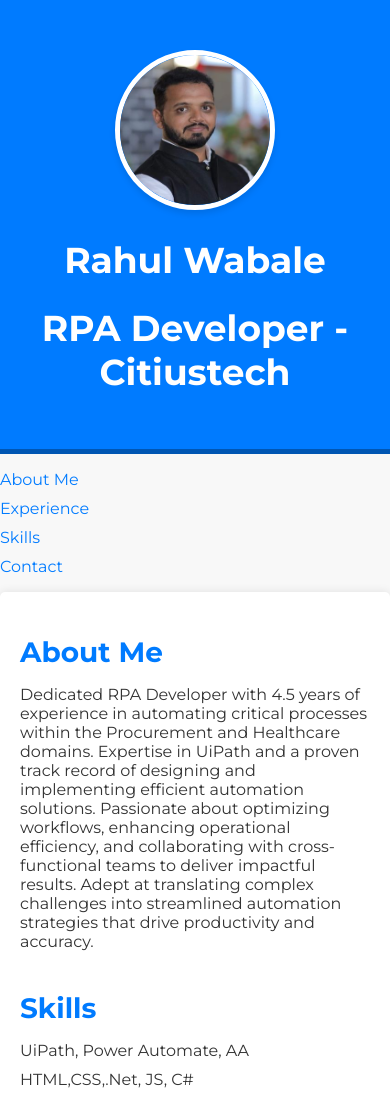
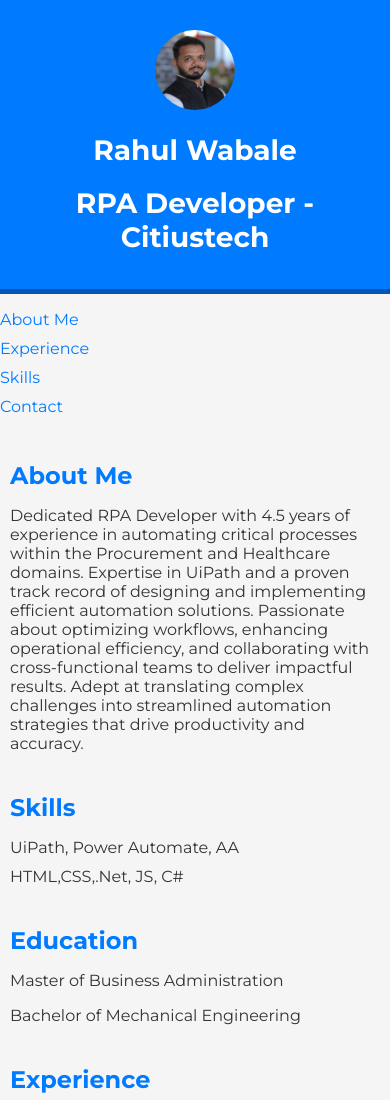
Before and after one commit to rahulwabale/RahulWabale.github.io, a plain HTML site: page index.html in a window 390 px wide. Shown: the top 1100 px of the page. Drawn offline with Linux system fonts and the light colour scheme.

Commit message:
Update style.css

```diff
--- a/style.css
+++ b/style.css
@@ -6,7 +6,7 @@ body {
     font-family: 'Montserrat', sans-serif;
     margin: 0;
     padding: 0;
-    background-color: #f8f8f8;
+    background-color: #f5f5f5;
     color: #333;
 }
 
@@ -19,16 +19,14 @@ header {
 }
 
 header img {
-    width: 150px;
-    height: 150px;
+    width: 150px; /* Default width */
+    height: 150px; /* Default height */
     border-radius: 50%;
-    border: 5px solid #fff;
-    box-shadow: 0 4px 6px rgba(0, 0, 0, 0.1);
 }
 
 header h1 {
     font-size: 36px;
-    margin-bottom: 5px;
+    margin-bottom: 10px;
 }
 
 header p {
@@ -39,9 +37,6 @@ main {
     max-width: 800px;
     margin: 0 auto;
     padding: 20px;
-    background-color: #fff;
-    box-shadow: 0 0 10px rgba(0, 0, 0, 0.1);
-    border-radius: 5px;
 }
 
 h2 {
@@ -82,7 +77,6 @@ footer {
 .social-links {
     list-style: none;
     padding: 0;
-    margin-top: 20px;
 }
 
 .social-links li {
@@ -99,3 +93,53 @@ footer {
 .social-links a:hover {
     color: #007bff;
 }
+
+/* Media Queries */
+@media (max-width: 767px) {
+    header {
+        padding: 30px 0;
+    }
+
+    header img {
+        width: 80px;
+        height: 80px;
+    }
+
+    header h1 {
+        font-size: 28px;
+        margin-bottom: 5px;
+    }
+
+    header p {
+        font-size: 16px;
+    }
+
+    main {
+        padding: 10px;
+    }
+
+    h2 {
+        font-size: 24px;
+        margin-bottom: 10px;
+    }
+}
+
+@media (min-width: 768px) {
+    header {
+        padding: 50px 0;
+    }
+
+    header img {
+        width: 150px;
+        height: 150px;
+    }
+
+    header h1 {
+        font-size: 36px;
+        margin-bottom: 10px;
+    }
+
+    header p {
+        font-size: 18px;
+    }
+}
```
